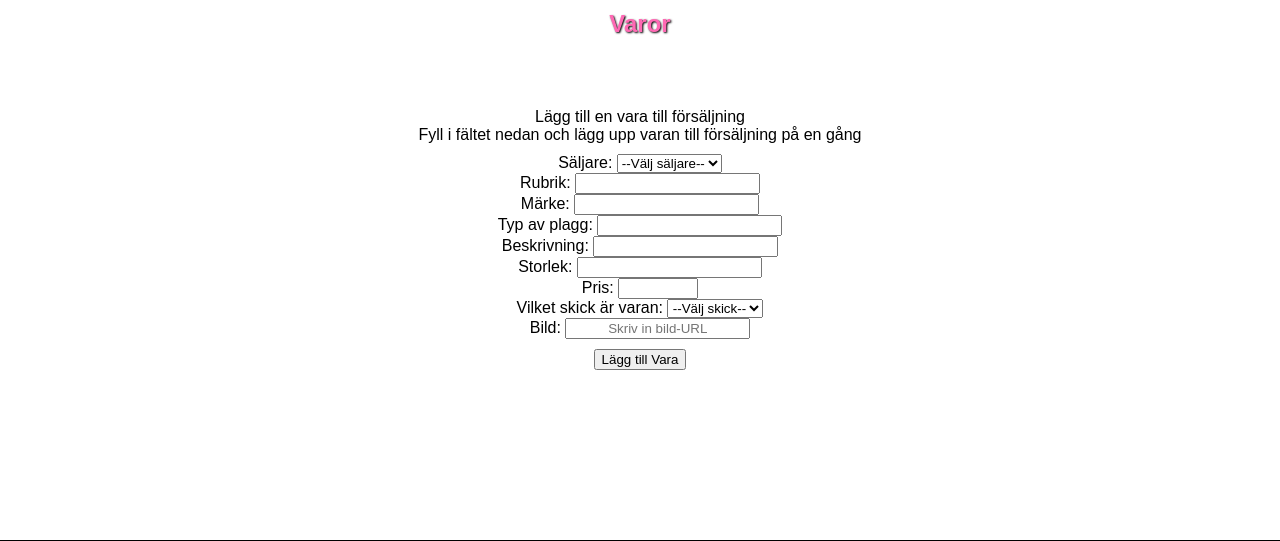
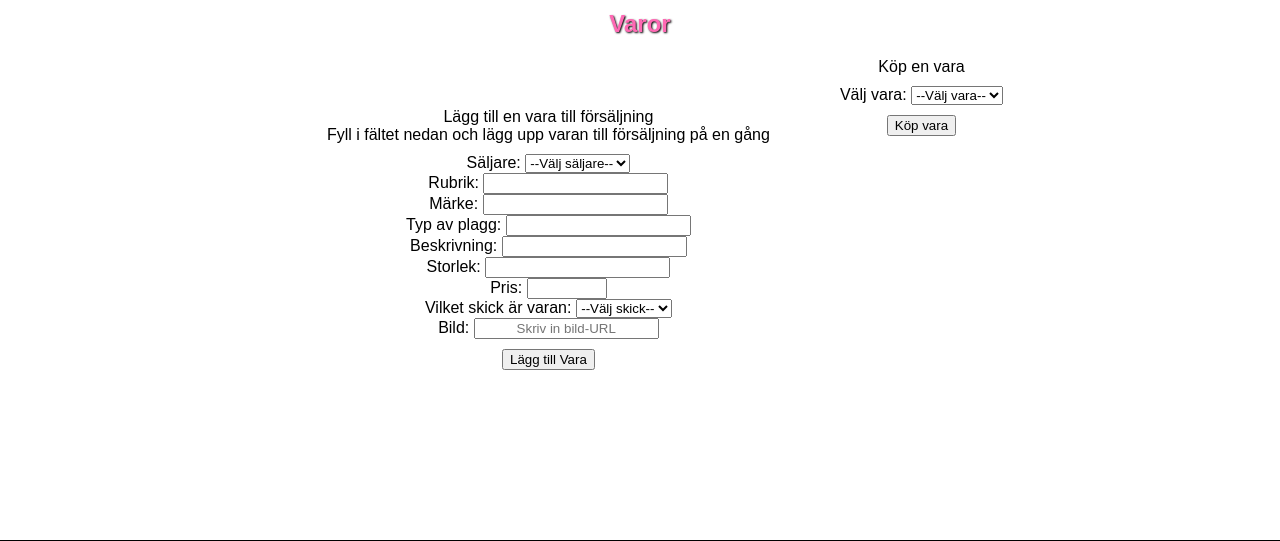
Before and after one commit to sarasandahl/secondsphere, a PHP site: page /items.php in a window 1280 px wide. Shown: the part 300-841 px from the top of the page. Run offline with PHP 8.4, Linux system fonts and the light colour scheme; tables that the repository leaves empty or names only in its code hold one stand-in row (values such as "Sample post"); grey boxes are pictures that could not be loaded.

Commit message:
form för köp

```diff
--- a/classes/models/items-model.php
+++ b/classes/models/items-model.php
@@ -1,5 +1,4 @@
 <?php
-use CommonMark\Node\Item;
 
 require_once __DIR__ . '/../db.php';
 
@@ -57,14 +56,26 @@ class ItemsModel extends DB {
         return $result;
     }
 
+    //Uppdatera vara till såld genom formulär och scroll
+
+    function uptadeItemToSold(int $id) {
+        $query = "UPDATE items SET sold = 1 WHERE id = ?";
+        $sold = 1;
+        $stmt = $this->pdo->prepare($query);
+        $stmt->execute([$id]);
+    }
+
+
     //uppdatera vara till såld
-    function uptadeItemToSold() {
-
+    //function uptadeItemToSold(int $id) {
        // något sånt? och passa in sold //// $sold = $item('sold');
-
-        $query = "UPDATE items SET sold = 1 WHERE id = 3";//hårdkodad
-        $stmt = $this->pdo->prepare($query);
-        $stmt->execute(); //prepare?
-        return $stmt->affected_rows;
-    }
+        //$query = "UPDATE items SET sold = 1 WHERE id = ?";
+        //$query = "UPDATE items SET sold = 1 WHERE id = 3";//hårdkodad
+        //$sold = 1;
+        //$stmt = $this->pdo->prepare($query);
+        //$stmt->bind_param("ii", $sold, $id);
+        //$stmt->execute(); //prepare?
+        //return $stmt->affected_rows;
+        //$stmt->bind_param("ii", $sold, $id);??
+    //}
 }
--- /dev/null
+++ b/classes/views/forms/buy-button-form.php
@@ -0,0 +1,27 @@
+<?php
+
+$itemsModel = new ItemsModel(connect($host, $db, 'secondsphere', $password)); // vet inte varför $user
+
+?>
+
+<form action="form-handlers/buy-button-form-handler.php" method="post">
+    <div>
+        <label for="item">Välj vara:</label>
+        <select name="id" id="item">
+            <option value="">--Välj vara--</option>
+
+            <?php
+            $items = $itemsModel->getAllItems();
+            foreach ($items as $item) {
+                if ($item['sold'] == 0) {
+                echo "<option value='{$item['id']}'>
+                    {$item['id']} {$item['product_name']}
+                </option>";
+                }
+            }
+            ?>
+
+        </select>
+    </div>
+    <button type="submit">Köp vara</button>
+</form>
--- a/items.php
+++ b/items.php
@@ -21,6 +21,9 @@ include 'partials/header.php';
     <?php $itemsView->renderAllItemsAsList($itemsModel->getAllItems());?>
 </div>
 
+
+<div class="form-container">
+
 <div class="new-item-container">
     <p>Lägg till en vara till försäljning <br>
     Fyll i fältet nedan och lägg upp varan till försäljning på en gång</p>
@@ -28,4 +31,11 @@ include 'partials/header.php';
     <?php include 'classes/views/forms/item-form.php'; ?>
 </div>
 
-<?php include 'partials/footer.php';
+<div class="buy-item">
+    <p>Köp en vara<br>
+    <?php include 'classes/views/forms/buy-button-form.php'; ?>
+</div>
+</div>
+<?php
+
+include 'partials/footer.php';
--- a/partials/config.php
+++ b/partials/config.php
@@ -2,5 +2,5 @@
 
 $host = "localhost";
 $db = "secondsphere";
-$user  = "secondsphere";
+$user = "secondsphere";
 $password = "abc123";
--- a/style/style.css
+++ b/style/style.css
@@ -65,6 +65,11 @@ img {
     gap: 100px;
 }
 
+.form-container {
+    display: flex;
+    justify-content: center;
+    flex-direction: row;
+}
 
 .new-item-container {
     padding: 50px;
```
Also changed, not shown: classes/views/forms/buy-button.php (+15 -0 lines), form-handlers/buy-button-form-handler.php (added, +13 -0 lines), form-handlers/buy-button-handler.php (+10 -7 lines).
